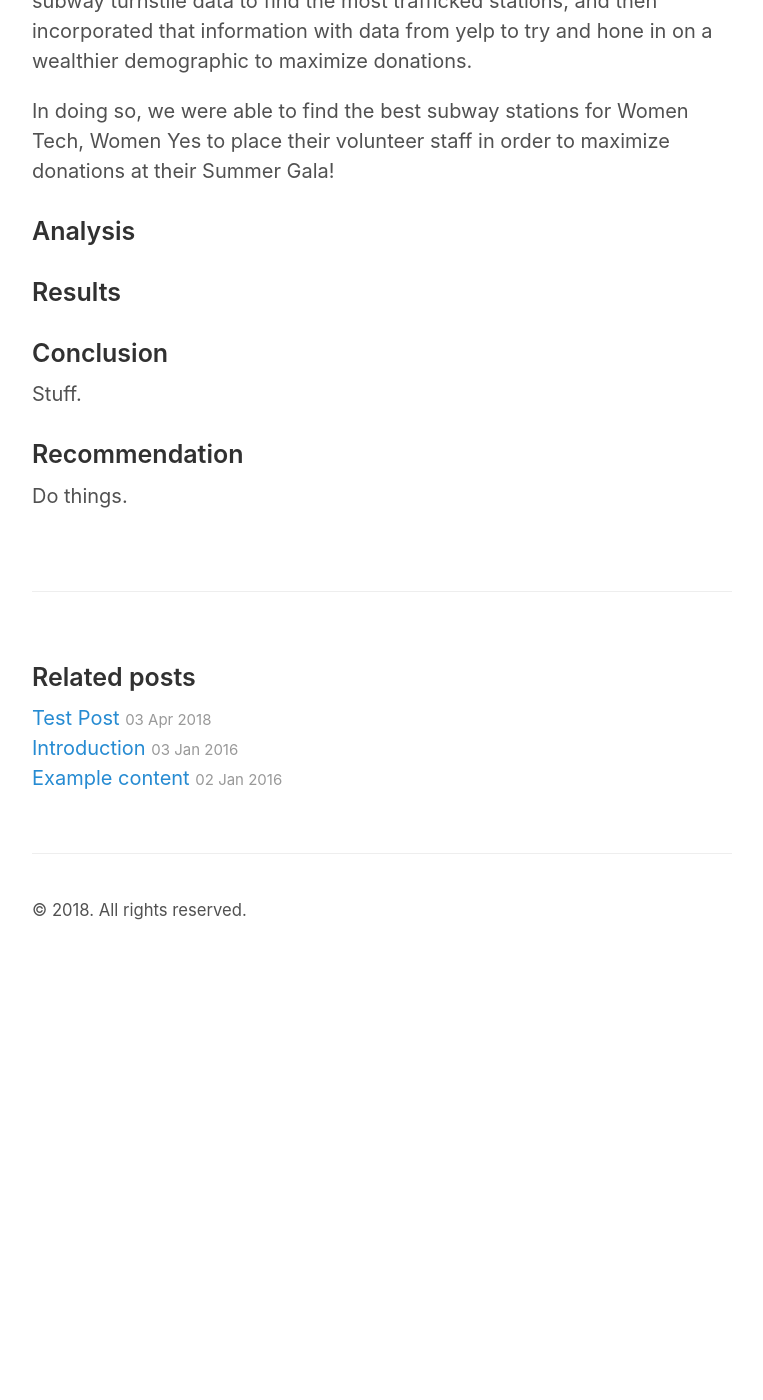
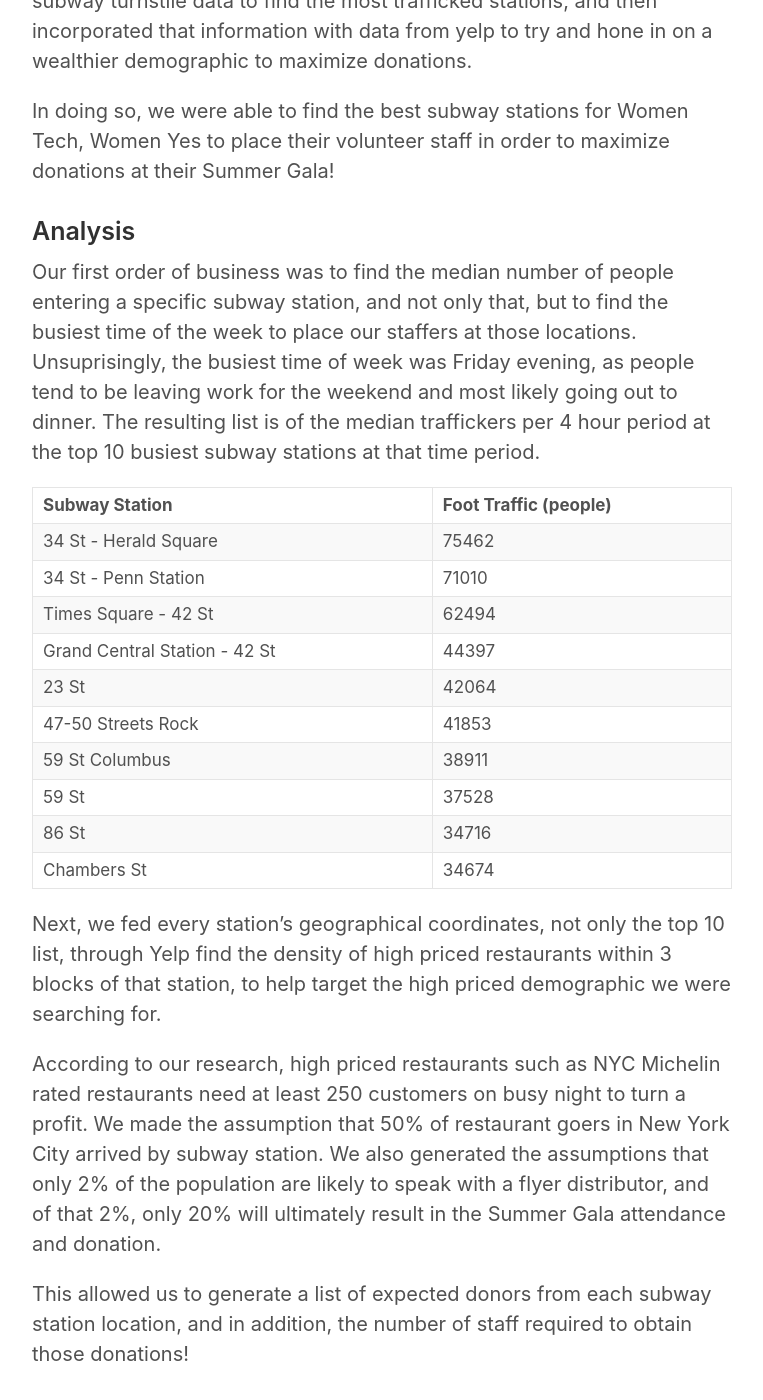
Before and after one commit to brendenrossin/brendenrossin.github.io, a Jekyll site: the page built from _posts/2018-07-06-project-benson.md, in a window 1280 px wide and 1400 px high, scrolled down 602 px. Shown: the whole window, without its empty margins (258-1021 px from the left). Built offline with Jekyll 4.4.1, drawn with Linux system fonts in a browser that asks for light colours; before the commit the page ends 1566 px from its top, so only the background shows below that.

Commit message:
Added analysis section

```diff
--- a/_posts/2018-07-06-project-benson.md
+++ b/_posts/2018-07-06-project-benson.md
@@ -13,6 +13,27 @@ In doing so, we were able to find the best subway stations for Women Tech, Women
 
 ### Analysis
 
+Our first order of business was to find the median number of people entering a specific subway station, and not only that, but to find the busiest time of the week to place our staffers at those locations. Unsuprisingly, the busiest time of week was Friday evening, as people tend to be leaving work for the weekend and most likely going out to dinner. The resulting list is of the median traffickers per 4 hour period at the top 10 busiest subway stations at that time period.
+
+| Subway Station | Foot Traffic (people) |
+| ---------------|-----------------------|
+| 34 St - Herald Square | 75462 |
+| 34 St - Penn Station | 71010 |
+| Times Square - 42 St | 62494 |
+| Grand Central Station - 42 St | 44397 |
+| 23 St | 42064 |
+| 47-50 Streets Rock | 41853 |
+| 59 St Columbus | 38911 |
+| 59 St | 37528 |
+| 86 St | 34716 |
+| Chambers St | 34674 |
+
+Next, we fed every station's geographical coordinates, not only the top 10 list, through Yelp find the density of high priced restaurants within 3 blocks of that station, to help target the high priced demographic we were searching for.
+
+According to our research, high priced restaurants such as NYC Michelin rated restaurants need at least 250 customers on busy night to turn a profit. We made the assumption that 50% of restaurant goers in New York City arrived by subway station. We also generated the assumptions that only 2% of the population are likely to speak with a flyer distributor, and of that 2%, only 20% will ultimately result in the Summer Gala attendance and donation.
+
+This allowed us to generate a list of expected donors from each subway station location, and in addition, the number of staff required to obtain those donations!
+
 ### Results
 
 ### Conclusion
```
